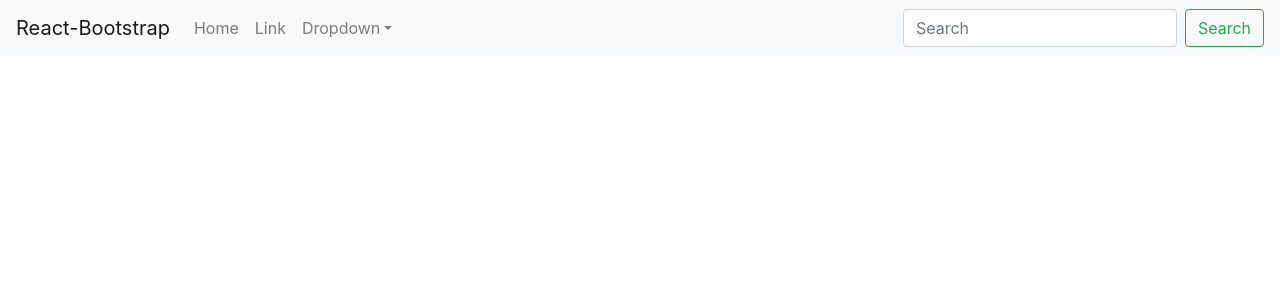
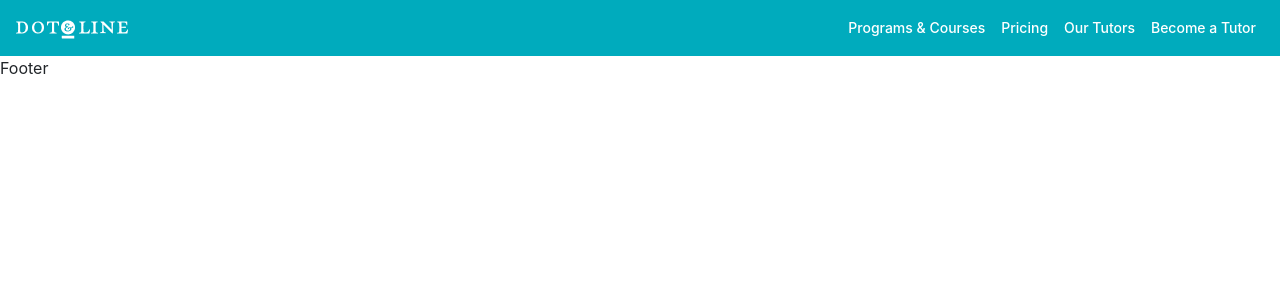
Before and after one commit to osamahabib5/DLWebsitebackup, a React (Create React App) app: page / in a window 1280 px wide. Shown: the top 300 px of the page. Built offline with nearby package versions, Linux system fonts and the light colour scheme.

Commit message:
Navigation Completed

```diff
--- a/src/App.css
+++ /dev/null
@@ -1,10 +0,0 @@
-html {
-    height: 100%;
-}
-
-body {
-    margin: 0;
-    padding: 0;
-    font-family: sans-serif;
-    height: 100%;
-}
--- a/src/App.js
+++ b/src/App.js
@@ -1,40 +1,12 @@
-import { BrowserRouter as Router, Route, Switch } from "react-router-dom";
-import Backdrop from "./components/backdrop";
-import {useState} from 'react'
-//import Navbar from './components/navbar';
 import 'bootstrap/dist/css/bootstrap.min.css';
-import Sidedrawer from './components/sidedrawer';
-import {Navbar,NavDropdown,Form,Nav,FormControl,Button} from 'react-bootstrap'
+import Footer from './components/Footer';
+import Navigationbar from './components/Navigationbar'
 function App() {
-  //const {expand} = props.expand;
-  // const [sideDrawerOpen, setDrawerToggle]
   return (
-    // <div style = {{height: '100%'}}>
-    //     <Navbar />
-    //     <Sidedrawer />
-    //     {/* <Backdrop /> */}
-    // </div>
-    <Navbar bg="light" expand="lg">
-  <Navbar.Brand href="#home">React-Bootstrap</Navbar.Brand>
-  <Navbar.Toggle aria-controls="basic-navbar-nav" />
-  <Navbar.Collapse id="basic-navbar-nav">
-    <Nav className="mr-auto">
-      <Nav.Link href="#home">Home</Nav.Link>
-      <Nav.Link href="#link">Link</Nav.Link>
-      <NavDropdown title="Dropdown" id="basic-nav-dropdown">
-        <NavDropdown.Item href="#action/3.1">Action</NavDropdown.Item>
-        <NavDropdown.Item href="#action/3.2">Another action</NavDropdown.Item>
-        <NavDropdown.Item href="#action/3.3">Something</NavDropdown.Item>
-        <NavDropdown.Divider />
-        <NavDropdown.Item href="#action/3.4">Separated link</NavDropdown.Item>
-      </NavDropdown>
-    </Nav>
-    <Form inline>
-      <FormControl type="text" placeholder="Search" className="mr-sm-2" />
-      <Button variant="outline-success">Search</Button>
-    </Form>
-  </Navbar.Collapse>
-</Navbar>
+    <div>
+      <Navigationbar />
+      <Footer />
+    </div>
   );
 }
 
--- /dev/null
+++ b/src/components/Footer.js
@@ -0,0 +1,11 @@
+import React from 'react'
+import 'bootstrap/dist/css/bootstrap.min.css';
+function Footer() {
+    return (
+        <div className = "footer-bottom">
+            Footer
+        </div>
+    )
+}
+
+export default Footer
--- /dev/null
+++ b/src/components/Navigationbar.js
@@ -0,0 +1,28 @@
+import React from 'react'
+import 'bootstrap/dist/css/bootstrap.min.css';
+import Footer from './Footer'
+import Logo from '../logo/Logo.png'
+import './Navbar.css'
+import { Navbar, Nav, Card } from 'react-bootstrap'
+function Navigationbar() {
+  return (
+    <Navbar expand="lg" style={{ background: "#00ABBD" }}>
+      <Navbar.Brand>
+        <a href="#">
+          <img src={Logo} />
+        </a>
+      </Navbar.Brand>
+      <Navbar.Toggle aria-controls="responsive-navbar-nav"/>
+      <Navbar.Collapse id="basic-navbar-nav">
+        <Nav className="ml-auto" >
+          <Nav.Link href="#home">Programs & Courses</Nav.Link>
+          <Nav.Link href="#link">Pricing</Nav.Link>
+          <Nav.Link href="#link">Our Tutors</Nav.Link>
+          <Nav.Link href="#link">Become a Tutor</Nav.Link>
+        </Nav>
+      </Navbar.Collapse>
+    </Navbar>
+  )
+}
+
+export default Navigationbar
--- a/src/components/backdrop.css
+++ /dev/null
@@ -1,10 +0,0 @@
-.backdrop{
-    position: fixed;
-    width: 100%;
-    height: 100%;
-    top: 0;
-    left: 0;
-    background: #0B111E;
-    z-index: 100;
-    margin-top: 64px;
-}
--- a/src/components/backdrop.js
+++ /dev/null
@@ -1,10 +0,0 @@
-import React from 'react';
-import './backdrop.css';
-
-function Backdrop() {
-    return (
-        <div className="backdrop" />
-    )
-}
-
-export default Backdrop
--- a/src/components/navbar.css
+++ b/src/components/navbar.css
@@ -1,56 +1,20 @@
-.toolbar {
-    position: fixed;
-    top: 0;
-    left: 0;
-    width: 100%;
-    background: #00ABBD;
-    height: 60px;
+.navbar-light .navbar-toggler-icon {
+    background-image: url("../logo/icon_navigation.png");
+    border: none;
 }
 
-.toolbar__logo {
-    color: white;
-    text-decoration: none;
-    font-size: 1.5rem;
-    margin-left: 1rem;
+.navbar-light .navbar-nav .nav-link {
+    font-style: normal;
+    font-weight: 500;
+    font-size: 14px;
+    line-height: 24px;
+    /* or 171% */
+    display: flex;
+    align-items: center;
+    text-align: right;
+    /* Fill Color / Color #1 */
+    color: #FFFFFF;
 }
-
-.toolbar__navigation {
-    display: flex;
-    height: 100%;
-    align-items: center;
-    padding: 0 1rem;
+.navbar-light .navbar-nav .nav-link:hover{
+    color: rgba(94, 145, 92, 0.897);
 }
-
-.toolbar_navigation-items ul {
-    list-style: none;
-    margin: 0;
-    padding: 0;
-    display: flex;
-}
-
-.toolbar_navigation-items a {
-    color: white;
-    text-decoration: none;
-    font-size: 1.0rem;
-}
-
-.toolbar_navigation-items li {
-    padding: 0 0.5rem;
-    font-family: Avenir;
-    font-style: normal;
-    font-weight: 800;
-    font-size: 12px;
-    line-height: 24px;
-    /* identical to box height, or 200% */
-    text-align: center;
-}
-
-.spacer {
-    flex: 1;
-}
-
-.menu-icon {
-    color: white;
-    height: 24px;
-    cursor: pointer;
-}
--- a/src/components/sidedrawer.css
+++ /dev/null
@@ -1,28 +0,0 @@
-.side-drawer {
-    height: 100%;
-    background: #00ABBD;
-    box-shadow: 2px 0px 5px rgba(0, 0, 0, 0.5);
-    position: fixed;
-    top: 0;
-    left: 0;
-    max-width: 400px;
-    z-index: 200;
-}
-
-.side-drawer ul {
-    list-style: none;
-    display: flex;
-    flex-direction: column;
-    justify-content: center;
-}
-
-.side-drawer a {
-    color: white;
-    text-decoration: none;
-}
-.side-drawer li{
-    margin: 0.5rem 0;
-}
-.side-drawer a:hover,.side-drawer a:active{
-    color: red;
-}
--- a/src/components/sidedrawer.js
+++ /dev/null
@@ -1,30 +0,0 @@
-import React from 'react';
-import './sidedrawer.css';
-function Sidedrawer() {
-    return (
-        <nav className="side-drawer">
-        <ul>
-          <li>
-            <a href="/">Programs and Courses</a>
-          </li>
-          <li>
-            <a href="/">Pricing</a>
-          </li>
-          <li>
-            <a href="/">Our Tutors</a>
-          </li>
-          <li>
-            <a href="/">Become a Tutor</a>
-          </li>
-          <li>
-            <a href="/">About Our Company</a>
-          </li>
-          <li>
-            <a href="/">Contact</a>
-          </li>
-        </ul>
-      </nav>
-    )
-}
-
-export default Sidedrawer
```
Also changed, not shown: src/components/navbar.js (deleted, +0 -45 lines), src/logo/icon_navigation.png (added), 1 other file (tests, documents, lock files or other folders).
